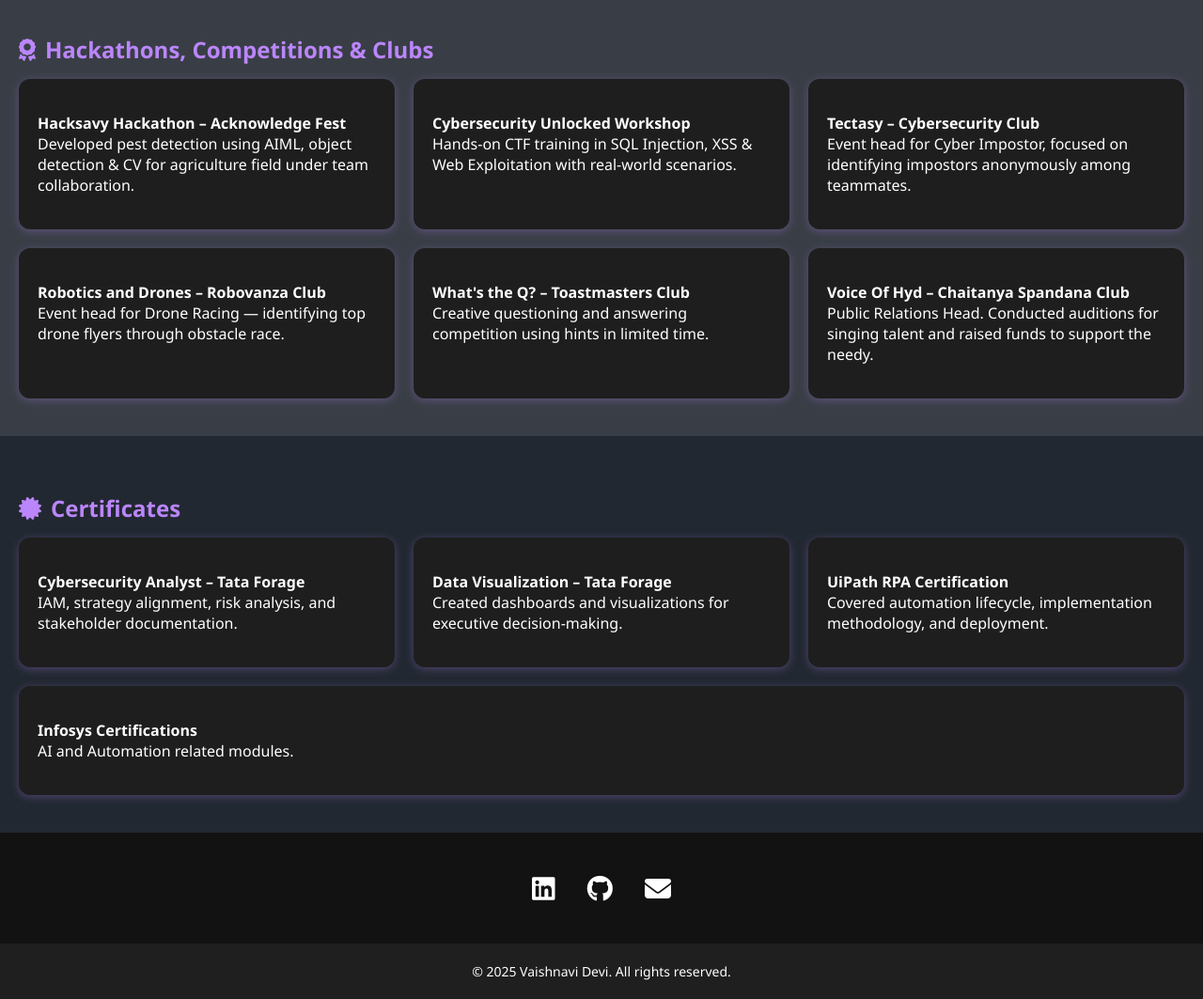
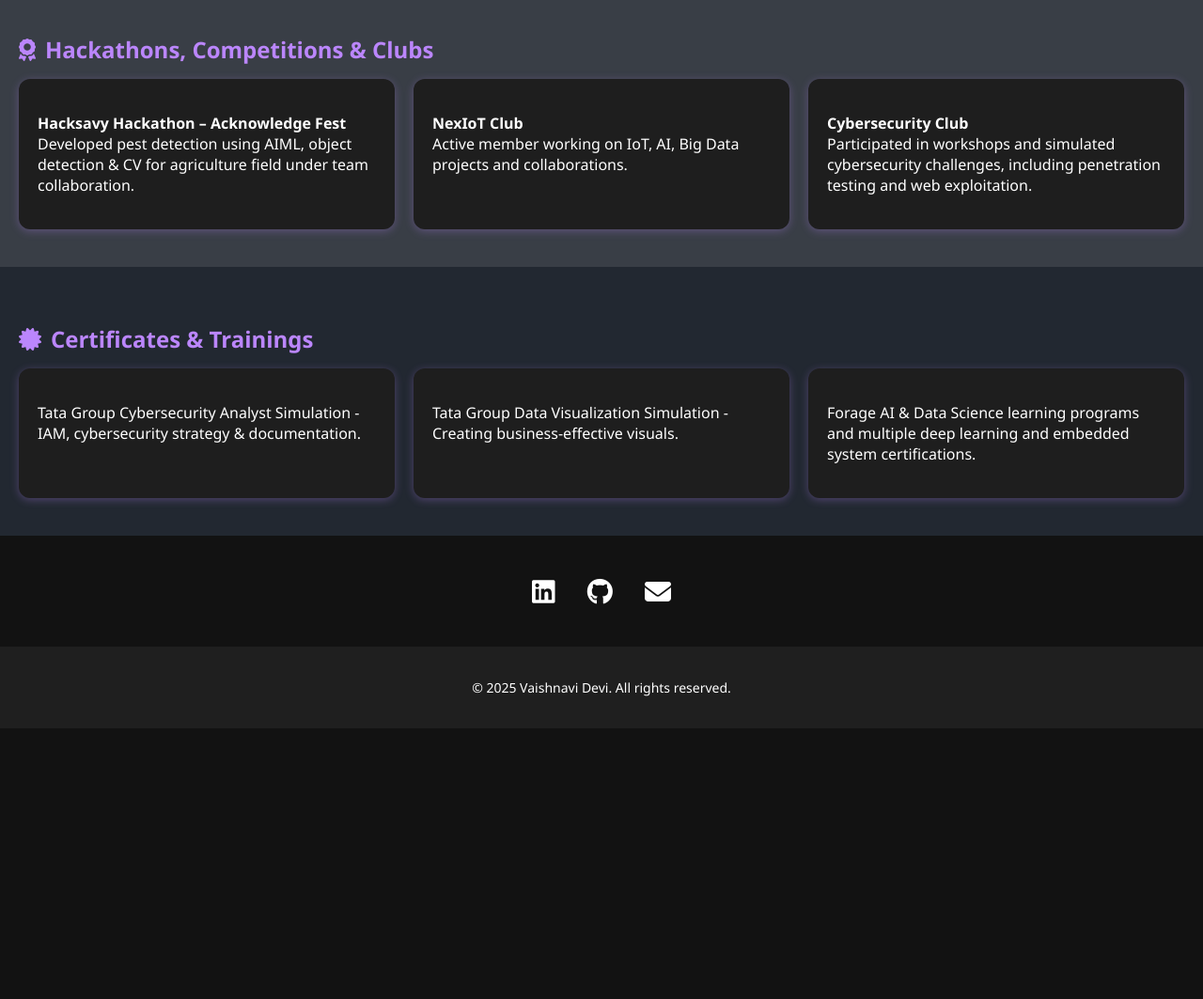
Before and after one commit to VaishnaviDevi08/PORTFOLIO, a plain HTML site: page index.html in a window 1280 px wide. Shown: the part 1680-2743 px from the top of the page at 94% size. After the commit the page ends 2455 px from the top, so only its background shows below. Drawn offline with Linux system fonts and the light colour scheme.

Commit message:
index.html

```diff
--- a/index.html
+++ b/index.html
@@ -247,83 +247,50 @@
       </article>
       <article class="card">
         <p>
-          <strong>Cybersecurity Unlocked Workshop</strong
-          ><br />
-          Hands-on CTF training in SQL Injection, XSS & Web Exploitation with
-          real-world scenarios.
+          <strong>NexIoT Club</strong><br />
+          Active member working on IoT, AI, Big Data projects and
+          collaborations.
         </p>
       </article>
       <article class="card">
         <p>
-          <strong>Tectasy – Cybersecurity Club</strong
-          ><br />
-          Event head for Cyber Impostor, focused on identifying impostors
-          anonymously among teammates.
-        </p>
-      </article>
-      <article class="card">
-        <p>
-          <strong>Robotics and Drones – Robovanza Club</strong
-          ><br />
-          Event head for Drone Racing — identifying top drone flyers through
-          obstacle race.
-        </p>
-      </article>
-      <article class="card">
-        <p>
-          <strong>What's the Q? – Toastmasters Club</strong
-          ><br />
-          Creative questioning and answering competition using hints in limited
-          time.
-        </p>
-      </article>
-      <article class="card">
-        <p>
-          <strong>Voice Of Hyd – Chaitanya Spandana Club</strong
-          ><br />
-          Public Relations Head. Conducted auditions for singing talent and
-          raised funds to support the needy.
+          <strong>Cybersecurity Club</strong><br />
+          Participated in workshops and simulated cybersecurity challenges,
+          including penetration testing and web exploitation.
         </p>
       </article>
     </div>
   </section>
 
   <section id="certificates">
-    <h2><i class="fas fa-certificate"></i> Certificates</h2>
+    <h2><i class="fas fa-certificate"></i> Certificates & Trainings</h2>
     <div class="card-container">
       <article class="card">
         <p>
-          <strong>Cybersecurity Analyst – Tata Forage</strong
-          ><br />
-          IAM, strategy alignment, risk analysis, and stakeholder documentation.
+          Tata Group Cybersecurity Analyst Simulation - IAM, cybersecurity
+          strategy & documentation.
         </p>
       </article>
       <article class="card">
         <p>
-          <strong>Data Visualization – Tata Forage</strong
-          ><br />
-          Created dashboards and visualizations for executive decision-making.
+          Tata Group Data Visualization Simulation - Creating
+          business-effective visuals.
         </p>
       </article>
       <article class="card">
         <p>
-          <strong>UiPath RPA Certification</strong
-          ><br />
-          Covered automation lifecycle, implementation methodology, and
-          deployment.
-        </p>
-      </article>
-      <article class="card">
-        <p>
-          <strong>Infosys Certifications</strong><br />
-          AI and Automation related modules.
+          Forage AI & Data Science learning programs and multiple deep
+          learning and embedded system certifications.
         </p>
       </article>
     </div>
   </section>
 
-  <div class="socials">
-    <a href="https://www.linkedin.com/in/vaishnavi-devi" target="_blank" aria-label="LinkedIn"
+  <div class="socials" aria-label="Social media links">
+    <a
+      href="https://www.linkedin.com/in/vanam-vaishnavi-devi-9601ba2bb?utm_source=share&utm_campaign=share_via&utm_content=profile&utm_medium=android_app"
+      target="_blank"
+      aria-label="LinkedIn"
       ><i class="fab fa-linkedin"></i
     ></a>
     <a href="https://github.com/VaishnaviDevi08" target="_blank" aria-label="GitHub"
@@ -332,11 +299,10 @@
     <a href="mailto:vaishnavidevivanam256@gmail.com" aria-label="Email"
       ><i class="fas fa-envelope"></i
     ></a>
-
   </div>
 
   <footer>
-    &copy; 2025 Vaishnavi Devi. All rights reserved.
+    <p>&copy; 2025 Vaishnavi Devi. All rights reserved.</p>
   </footer>
 </body>
 </html>
```
